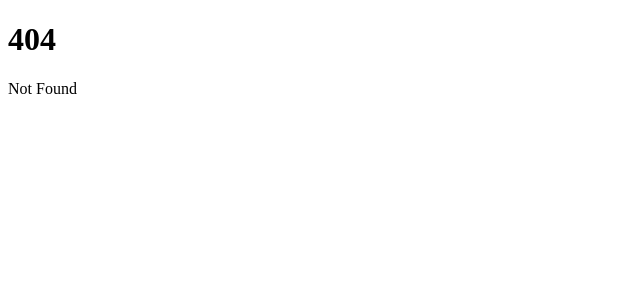
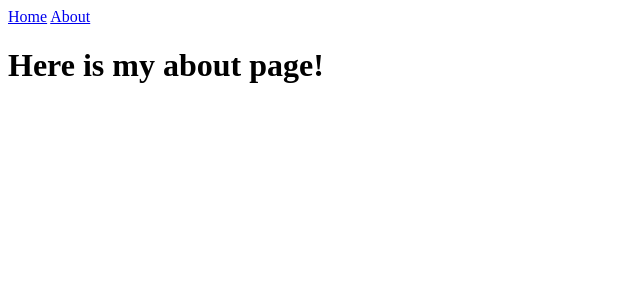
Before and after one commit to sideOfLentils/sideoflentils.github.io, a SvelteKit app in the folder my-app/: page /about in a window 1280 px wide. Before the commit this address had no page. Shown: the top 300 px of the page, without its empty margins (0-640 px from the left). Built offline with nearby package versions, Linux system fonts and the light colour scheme.

Commit message:
adding new files to source

```diff
--- a/my-app/src/routes/+page.svelte
+++ b/my-app/src/routes/+page.svelte
@@ -1,3 +1,8 @@
+<nav>
+    <a href="/">Home</a>
+    <a href="/about">About</a>
+</nav>
+
 <script>
     let name = "David";
 </script>
@@ -5,3 +10,4 @@
 <h1>Welcome to My Website!</h1>
 <h3> by: {name} </h3>
 <p> still a work in progress! </p>
+<!-- <button on:click={}>About</button> -->
--- /dev/null
+++ b/my-app/src/routes/about/+page.svelte
@@ -0,0 +1,6 @@
+<nav>
+    <a href="/">Home</a>
+    <a href="/about">About</a>
+</nav>
+
+<h1>Here is my about page!</h1>
```
